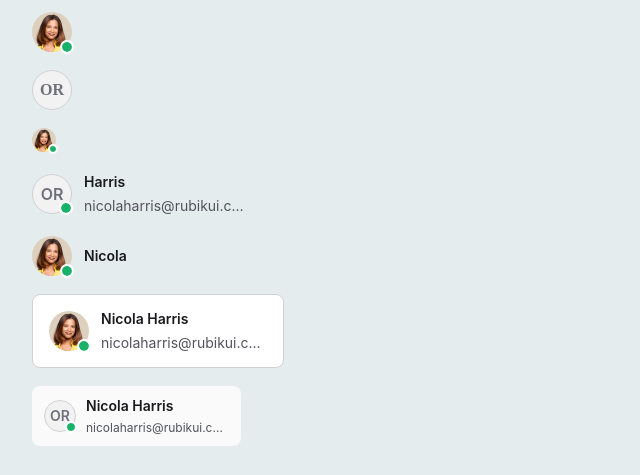
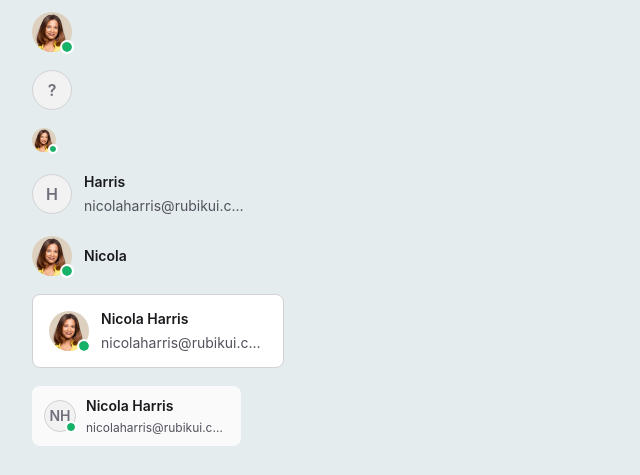
Before and after one commit to Dimatuzkoff/react-components, a React (Vite) app: page / in a window 1280 px wide. Shown: the part 414-889 px from the top of the page, without its empty margins (0-640 px from the left). Built offline with nearby package versions, Linux system fonts and the light colour scheme.

Commit message:
getInitials

```diff
--- a/src/App.tsx
+++ b/src/App.tsx
@@ -23,7 +23,7 @@ function App() {
             <br />
             <AvatarWithInfo image={avatar} size="24" isOnlineIndicator />
             <br />
-            <AvatarWithInfo isOnlineIndicator lastName="Harris" email="nicolaharris@rubikui.com" />
+            <AvatarWithInfo lastName="Harris" email="nicolaharris@rubikui.com" />
             <br />
             <AvatarWithInfo image={avatar} isOnlineIndicator firstName="Nicola" />
             <br />
--- /dev/null
+++ b/src/helpers/getInitials.ts
@@ -0,0 +1,5 @@
+export const getInitials = (firstName?: string, lastName?: string): string => {
+    const firstInitial = firstName?.trim()?.charAt(0) || "";
+    const lastInitial = lastName?.trim()?.charAt(0) || "";
+    return (firstInitial + lastInitial).toUpperCase();
+};
--- a/src/ui/Avatars/Avatar.module.scss
+++ b/src/ui/Avatars/Avatar.module.scss
@@ -7,6 +7,7 @@ $focus-border-color: rgba(46, 144, 250, 0.24);
 $indicator-bg-color: rgba(23, 178, 106, 1);
 
 .containerImg {
+    font-family: "Inter", sans-serif;
     display: flex;
     align-items: center;
     justify-content: center;
--- a/src/ui/Avatars/Avatar.tsx
+++ b/src/ui/Avatars/Avatar.tsx
@@ -4,12 +4,14 @@ import styles from "./Avatar.module.scss";
 
 interface AvatarProps {
     image?: ReactNode;
+    initials?: string;
     isOnlineIndicator?: boolean;
     size?: "16" | "24" | "28" | "32" | "36" | "40" | "44" | "48" | "56";
 }
 
 const Avatar: FC<AvatarProps> = ({
     image,
+    initials,
     isOnlineIndicator = false,
     size = "40",
 }) => {
@@ -28,7 +30,7 @@ const Avatar: FC<AvatarProps> = ({
                 [styles.size48]: size === "48",
                 [styles.size56]: size === "56",
             })}>
-                {image || (<span >OR</span>)}
+                {image || (<span >{initials || "?"}</span>)}
                 {isOnlineIndicator && (<div className={clsx(styles.indicator)}></div>)}
             </div>
         </>
--- a/src/ui/Avatars/AvatarWithInfo.tsx
+++ b/src/ui/Avatars/AvatarWithInfo.tsx
@@ -2,6 +2,7 @@ import clsx from "clsx";
 import { ReactNode, FC } from "react";
 import styles from "./AvatarWithInfo.module.scss";
 import Avatar from "./Avatar";
+import { getInitials } from "../../helpers/getInitials"
 
 interface AvatarWithInfoProps {
     image?: ReactNode;
@@ -43,7 +44,7 @@ const AvatarWithInfo: FC<AvatarWithInfoProps> = ({
                 [styles.size48]: size === "48",
                 [styles.size56]: size === "56",
             })}>
-                <Avatar image={image} isOnlineIndicator={isOnlineIndicator} size={size}></Avatar>
+                <Avatar image={image} initials={getInitials(firstName, lastName)} isOnlineIndicator={isOnlineIndicator} size={size}></Avatar>
                 <div className={clsx({
                     [styles.avatarInfo]: ((firstName || lastName) || email) || (background === "primary") || (background === "secondary"),
                 })}>
```
